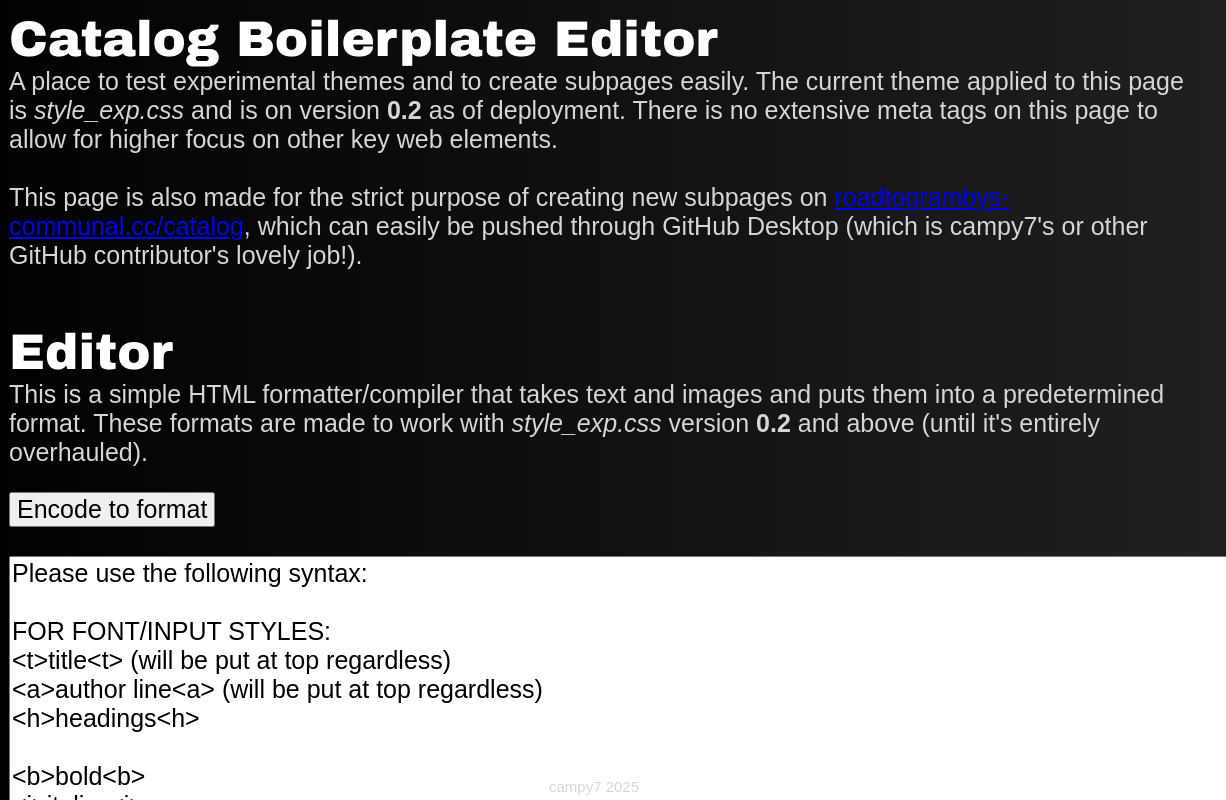
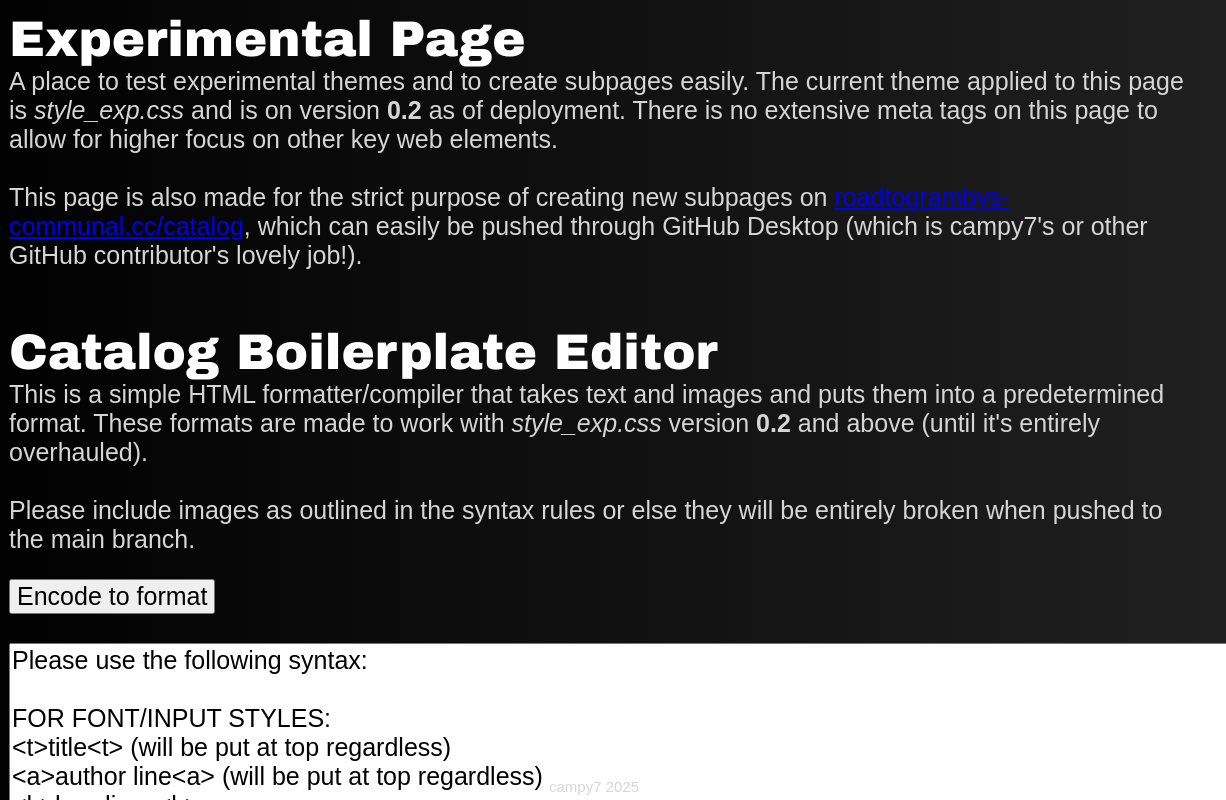
Before and after one commit to mattAsatsuki/Road-to-Grambys-Community-Wiki, a plain HTML site: page catalog/YXNhdHN1a2lIdG1sRW5jb2Rlcg-boilerplate.html in a window 1280 px wide. Shown: the top 800 px of the page, 54-1280 px from the left. Drawn offline with Linux system fonts and the light colour scheme.

Commit message:
Update YXNhdHN1a2lIdG1sRW5jb2Rlcg-boilerplate.html

```diff
--- a/catalog/YXNhdHN1a2lIdG1sRW5jb2Rlcg-boilerplate.html
+++ b/catalog/YXNhdHN1a2lIdG1sRW5jb2Rlcg-boilerplate.html
@@ -35,14 +35,17 @@ tranquilbenji9898's idea for item subpages:
             <li><a id="paintbrush" href="https://mightyalex200.github.io/grambys-painter/"><img class="navbutton" src="https://roadtogrambys-communal.cc/assets/paintbrush.png"></a></li>
         </ul>
         <div id="entry">
-            <h1 id="title">Catalog Boilerplate Editor</h1>
+            <h1 id="title">Experimental Page</h1>
             <p id="content">A place to test experimental themes and to create subpages easily. The current theme applied to this page is <em>style_exp.css</em> and is on version <b>0.2</b> as of deployment. There is no extensive meta tags on this page to allow for higher focus on other key web elements.
             <br><br>
             This page is also made for the strict purpose of creating new subpages on <a href="https://roadtogrambys-communal.cc/catalog">roadtogrambys-communal.cc/catalog</a>, which can easily be pushed through GitHub Desktop (which is campy7's or other GitHub contributor's lovely job!).</p>
         </div>
         <div id="htmlencoder">
-            <br><h1>Editor</h1>
-            <p>This is a simple HTML formatter/compiler that takes text and images and puts them into a predetermined format. These formats are made to work with <em>style_exp.css</em> version <b>0.2</b> and above (until it's entirely overhauled).</p>
+            <br><h1>Catalog Boilerplate Editor</h1>
+            <p>This is a simple HTML formatter/compiler that takes text and images and puts them into a predetermined format. These formats are made to work with <em>style_exp.css</em> version <b>0.2</b> and above (until it's entirely overhauled).
+            <br><br>
+            Please include images as outlined in the syntax rules or else they will be entirely broken when pushed to the main branch.
+            </p>
             <form id="theEncoder">
                 <input type="submit" value="Encode to format"style="font-family: Arial, sans-serif;
                     font-size: 25px;
```
